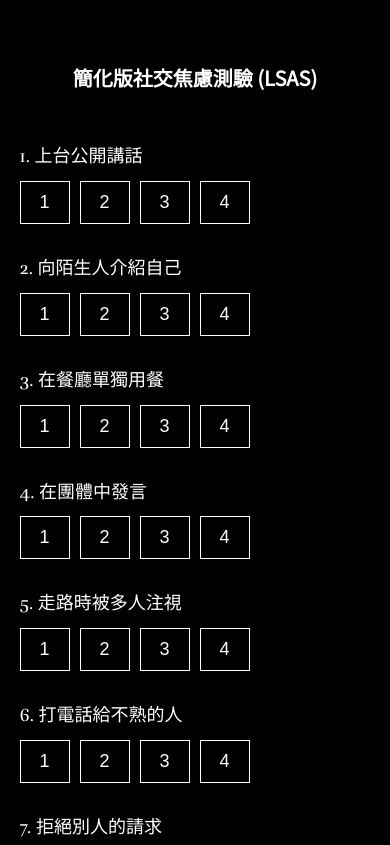
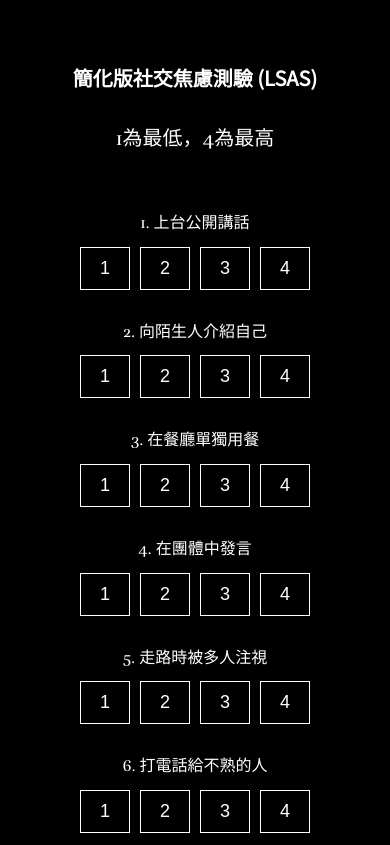
Before and after one commit to tnsts1006/obscura, a plain HTML site: page LSAS.html in a window 390 px wide. Shown: the part 1684-2529 px from the top of the page. Drawn offline with Linux system fonts and the light colour scheme.

Commit message:
Update multiple HTML files for layout and RWD

```diff
--- a/LSAS.html
+++ b/LSAS.html
@@ -190,6 +190,11 @@
             text-align: center;
         }
 
+        #quiz p{
+            text-align: center;
+            font-size: 20px;
+        }
+
         .question-wrap {
           width: 90%;
           max-width: 900px;
@@ -232,6 +237,39 @@
             justify-content: flex-start;
             flex-wrap: wrap;
           }
+
+          @media (max-width: 640px) {
+          .question-wrap {
+            padding: 0 16px;
+            margin: 0 auto;
+          }
+
+          .question {
+            flex-direction: column;
+            align-items: center;
+            text-align: center;
+            gap: 10px;
+          }
+
+          .question-text {
+            width: 100%;
+            font-size: 16px;
+          }
+
+          .options {
+            justify-content: center;
+            flex-wrap: wrap;
+          }
+
+          .option-btn {
+            font-size: 16px;
+            padding: 8px 12px;
+            min-width: 44px;
+            width: 44px;
+          }
+        }
+
+
         }
 
         .option-btn {
@@ -279,6 +317,13 @@
         footer p{
             line-height: 2;
         }
+
+        @media (min-width: 641px) and (max-width: 1024px){
+            .scoring-item{
+                margin-left: 120px;
+            }
+        }
+
 
         @media (max-width: 640px) {
           /* Fix for knowledge section padding */
@@ -401,6 +446,7 @@ LSAS 是由美國精神科醫師 Michael Liebowitz 在1987年開發的社交焦
 
 <section id="quiz">
     <h2>簡化版社交焦慮測驗 (LSAS)</h2>
+    <p>1為最低，4為最高</p><br>
     <br>
     <form id="quizForm">
       <!-- 題目會自動生成 -->
```
